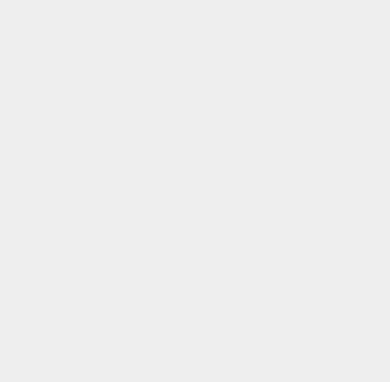
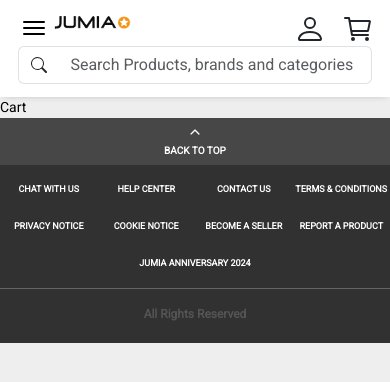
Before and after one commit to Yume-boy/Jumia-project, a React (Vite) app: page /cart in a window 390 px wide. Before the commit this address had no page. Shown: the top 382 px of the page. Built offline with nearby package versions, Linux system fonts and the light colour scheme.

Commit message:
ajose-commit

```diff
--- a/src/App.jsx
+++ b/src/App.jsx
@@ -5,6 +5,8 @@
 import About from './components/About/About';
 import Contact from './components/Contact/Contact';
 import './App.css'
+import Cart from './components/Cart/Cart';
+import Category from './components/Category/Category';
 
 
 const App = () => {
@@ -16,6 +18,8 @@
             <Route index element={<Home />} />
             <Route path='about' element={<About />} />
             <Route path='contact' element={<Contact />} />
+            <Route path='cart' element={<Cart />} />
+            <Route path='category' element={<Category />} />
           </Route>
         </Routes>
       </BrowserRouter>
--- /dev/null
+++ b/src/components/Cart/Cart.jsx
@@ -0,0 +1,10 @@
+import './Cart.css'
+import React from 'react'
+
+const Cart = () => {
+  return (
+    <div>Cart</div>
+  )
+}
+
+export default Cart
--- /dev/null
+++ b/src/components/Category/Category.jsx
@@ -0,0 +1,11 @@
+import React from 'react'
+import './Category.css'
+
+
+const Category = () => {
+  return (
+    <div>Category</div>
+  )
+}
+
+export default Category
--- a/src/components/Header/Header.css
+++ b/src/components/Header/Header.css
@@ -77,6 +77,10 @@
     border-radius: 20px !important;
 }
 
+.search-button {
+    display: none;
+}
+
 
 @media (max-width: 767px) {
 
@@ -100,6 +104,11 @@
         display: none !important;
     }
 
+    .search-button {
+        display: block;
+        padding-bottom: 5px;
+    }
+
     .header-bottom-links {
         position: absolute !important;
         top: .8rem;
```
Also changed, not shown: src/components/Cart/Cart.css (added), src/components/Category/Category.css (added).
